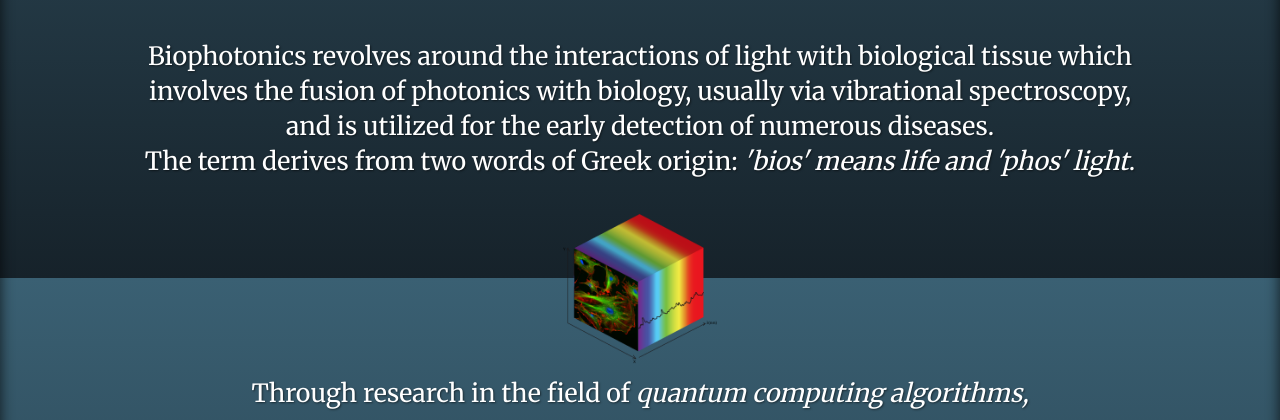
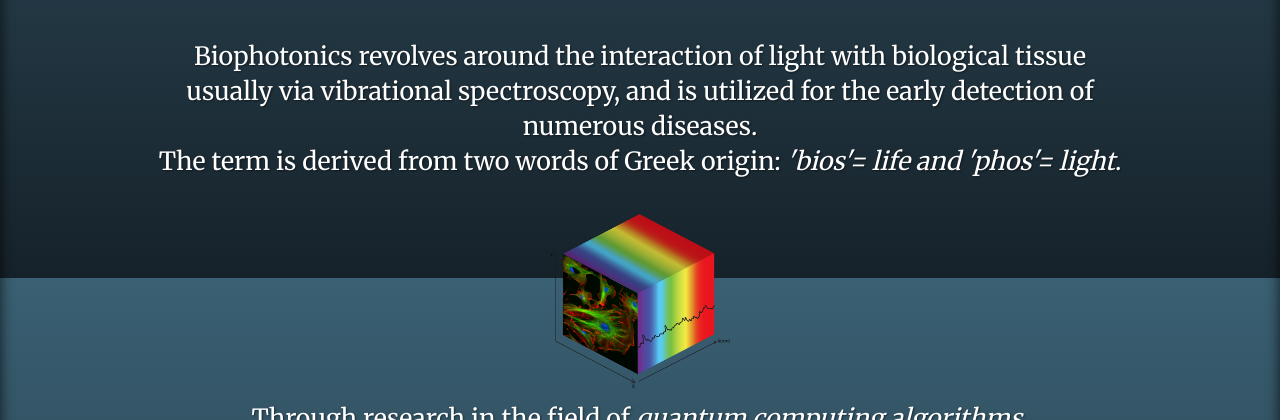
Before and after one commit to BoltzmannEntropy/BoltzmannEntropy.github.io, a plain HTML site: page index.html in a window 1280 px wide. Shown: the part 522-942 px from the top of the page. Drawn offline with nearby package versions, Linux system fonts and the light colour scheme; some packages are replaced by stand-ins of ours.

Commit message:
First commit WIP

```diff
--- a/index.html
+++ b/index.html
@@ -65,13 +65,12 @@
           <h2>\(|\mathbf{\psi} \rangle = \cos \tfrac{\theta}{2} \cdot |\mathbf{0} \rangle + e^{j \varphi} \sin \tfrac{\theta}{2} \cdot |\mathbf{1} \rangle.\)<br></h2>
           <h1>SPINQUANT quantum.</h1><br>
 
-          <p class="lead">Biophotonics revolves around the interactions of light with biological tissue which<br>
-            involves the fusion of photonics with biology, usually via vibrational spectroscopy,<br>
-            and is utilized for the early detection of numerous diseases. <br>
-            The term derives from two words of Greek origin: <em>'bios' means life and 'phos' light</em>.
+          <p class="lead">Biophotonics revolves around the interaction of light with biological tissue <br>
+            usually via vibrational spectroscopy, and is utilized for the early detection of numerous diseases.<br>
+            The term is derived from two words of Greek origin: <em>'bios'= life and 'phos'= light</em>.
             <br>
             <br>
-            <img src="img/fav.png" alt="QuantSpin" class="left" height="150px">
+            <img src="img/fav.png" alt="QuantSpin" class="left" height="175px">
           </p>
 
 <!--          <p class="lead">Many researchers realize how essential it is to provide the healthcare community with </p>-->
```
